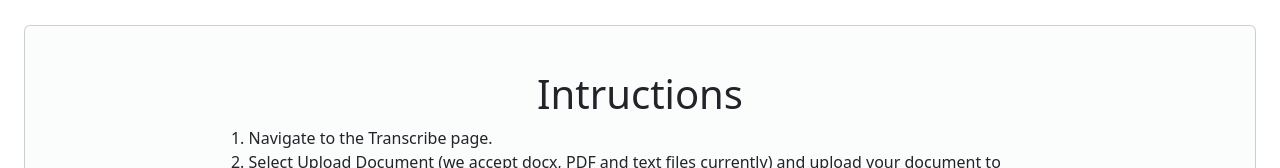
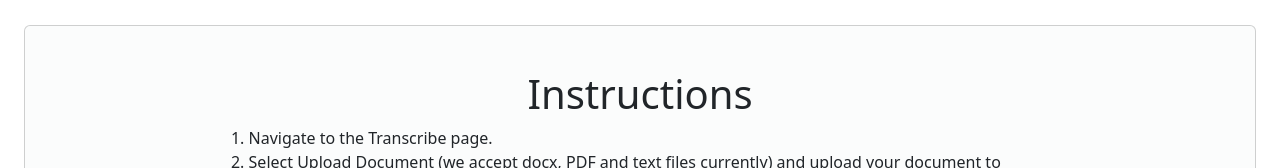
Before and after one commit to jacklavelle286/document-podcaster, a React (Vite) app in the folder application/document-podcaster/: page /documentation in a window 1280 px wide. Shown: the part 221-389 px from the top of the page. Built offline with nearby package versions, Linux system fonts and the light colour scheme.

Commit message:
transcriber

```diff
--- a/application/document-podcaster/src/pages/Documentation.tsx
+++ b/application/document-podcaster/src/pages/Documentation.tsx
@@ -5,7 +5,7 @@ export default function Documentation() {
     <>
       <h2 className="text-center p-3 m-5">📄 Documentation </h2>
       <Card backgroundColour="var(--bs-light-50)" hoverEffect={false}>
-        <h1>Intructions</h1>
+        <h1>Instructions</h1>
         <div style={{ display: "flex", justifyContent: "center" }}>
           <ol
             className=""
```
